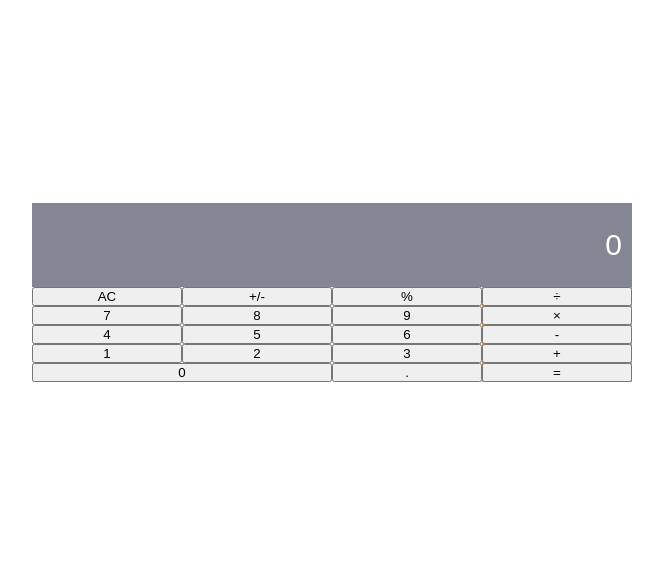
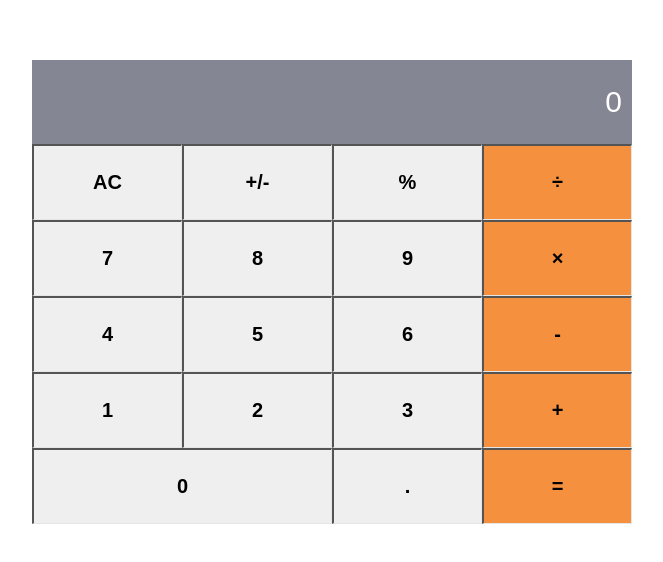
Before and after one commit to Estherstarr/Math-Magician, a React (Create React App) app: page / in a window 1280 px wide. Shown: the part 108-670 px from the top of the page, without its empty margins (308-971 px from the left). Built offline with nearby package versions, Linux system fonts and the light colour scheme.

Commit message:
Update tag <b> to <button>  add styles

```diff
--- a/src/App.css
+++ b/src/App.css
@@ -17,7 +17,7 @@ body {
   align-items: center;
 }
 
-b {
+button {
   font-size: 20px;
   padding: 25px 0;
   font-weight: 600;
@@ -54,14 +54,18 @@ b {
   grid-template-columns: 2fr 1fr;
 }
 
-.calcNumbers b,
-.calcSymbols b {
+.calcNumbers button,
+.calcSymbols button {
   border-right: 1px solid #e5e5e5;
   border-bottom: 1px solid #e5e5e5;
 }
 
 .calcSymbols {
-  background-color: #f5913e;
+
   text-align: center;
   display: grid;
 }
+
+.calcSymbolsColor{
+  background-color: #f5913e;
+}
--- a/src/components/Calculator.js
+++ b/src/components/Calculator.js
@@ -33,11 +33,11 @@ class Calculator extends React.PureComponent {
             </div>
           </div>
           <div className="calcSymbols">
-            <button type="button">÷</button>
-            <button type="button">×</button>
-            <button type="button">-</button>
-            <button type="button">+</button>
-            <button type="button">=</button>
+            <button type="button" className="calcSymbolsColor">÷</button>
+            <button type="button" className="calcSymbolsColor">×</button>
+            <button type="button" className="calcSymbolsColor">-</button>
+            <button type="button" className="calcSymbolsColor">+</button>
+            <button type="button" className="calcSymbolsColor">=</button>
           </div>
         </div>
       </div>
```
